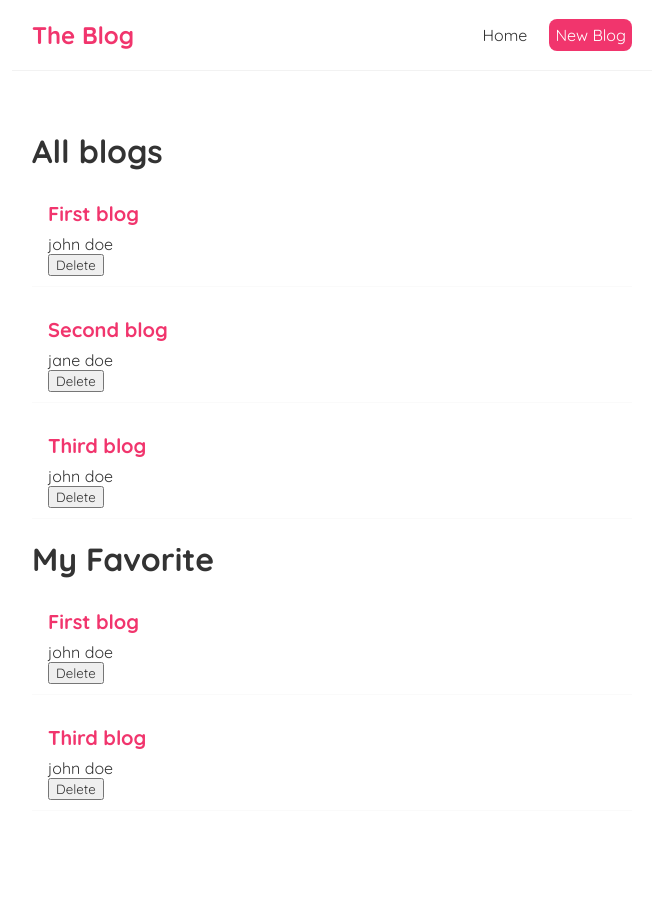
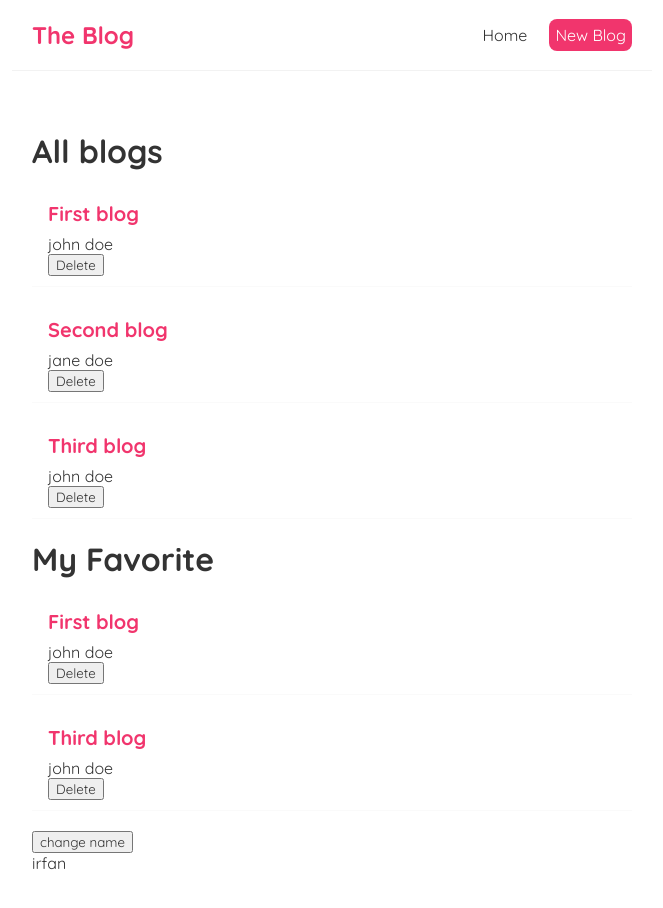
Before and after one commit to irfan87/blog_react, a React (Create React App) app: page / in a window 1280 px wide. Shown: the top 908 px of the page, without its empty margins (308-971 px from the left). Built offline with nearby package versions, Linux system fonts and the light colour scheme.

Commit message:
useEffect basic

```diff
--- a/src/components/Home.js
+++ b/src/components/Home.js
@@ -1,4 +1,4 @@
-import { useState } from "react";
+import { useState, useEffect } from "react";
 import BlogList from "./BlogList";
 
 const Home = () => {
@@ -23,11 +23,18 @@
 		},
 	]);
 
+	// dummy useState data
+	const [name, setName] = useState("irfan");
+
 	const handleDelete = (id) => {
 		const newBlogs = blogs.filter((blog) => blog.id !== id);
 
 		setBlogs(newBlogs);
 	};
+
+	useEffect(() => {
+		console.log(name);
+	}, [name]);
 
 	return (
 		<div className="home">
@@ -37,6 +44,8 @@
 				title="My Favorite"
 				handleDelete={handleDelete}
 			/>
+			<button onClick={() => setName("luigi")}>change name</button>
+			<p>{name}</p>
 		</div>
 	);
 };
```
